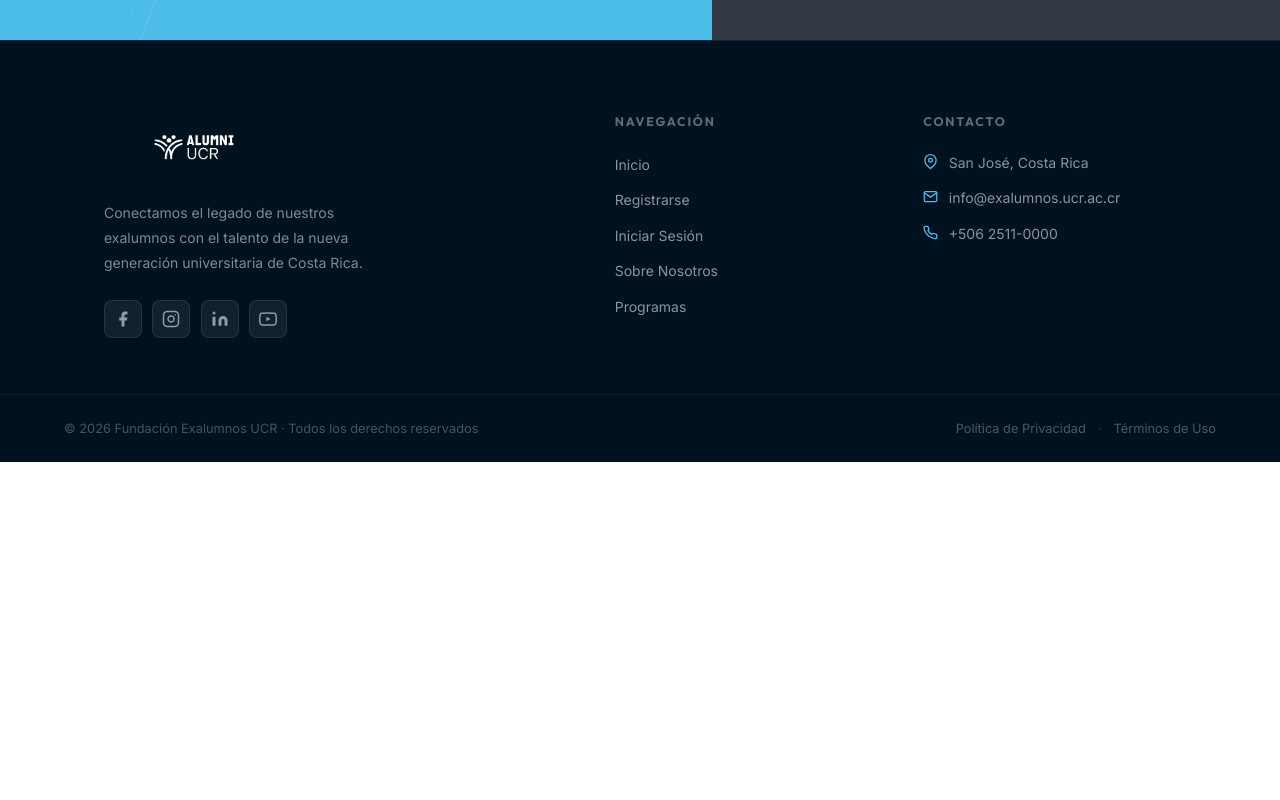
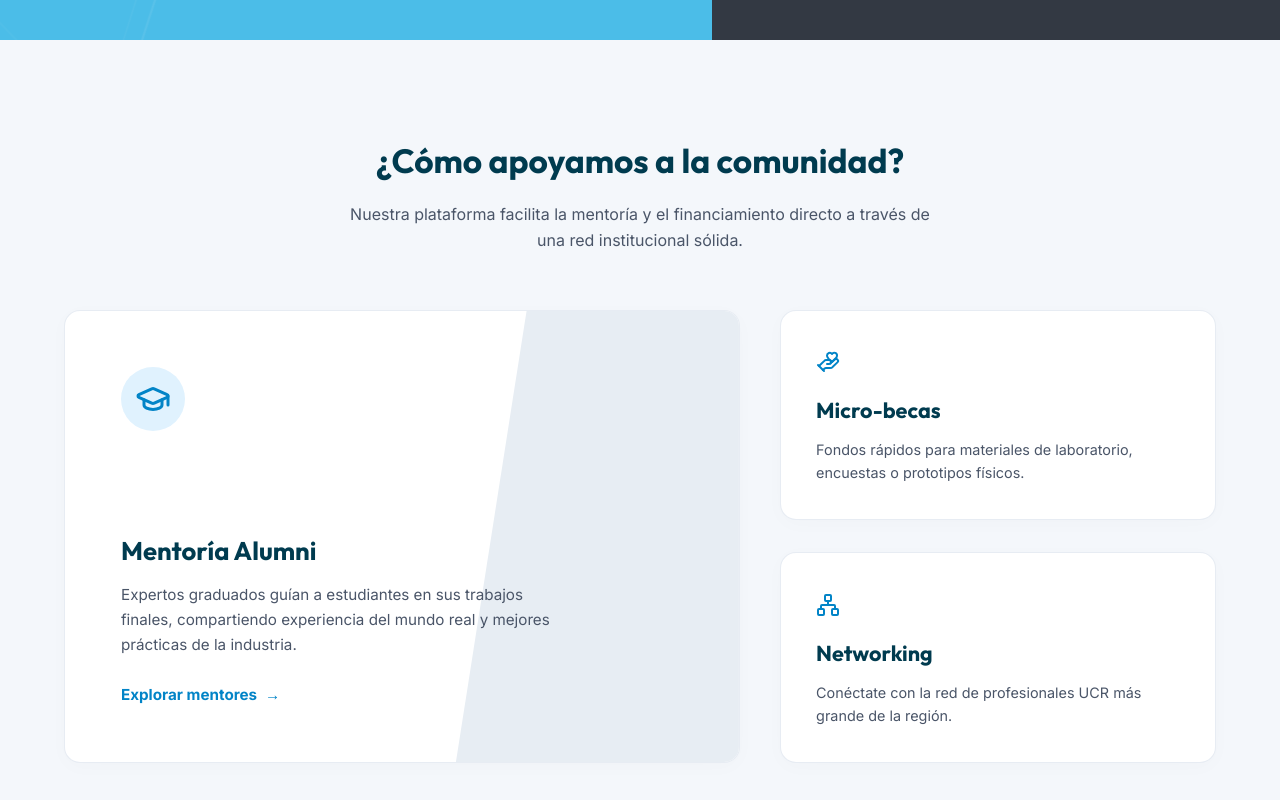
Before and after one commit to tayroarce-lab/exalumnos_ucr, a Next.js app: page / in a window 1280 px wide. Shown: the part 760-1560 px from the top of the page. Before the commit the page ends 1222 px from the top, so only its background shows below. Built offline with nearby package versions, Linux system fonts and the light colour scheme; grey boxes are pictures that could not be loaded.

Commit message:
parte final landing page

```diff
--- a/src/app/page.tsx
+++ b/src/app/page.tsx
@@ -1,6 +1,6 @@
 import Image from 'next/image';
 import Link from 'next/link';
-import { User } from 'lucide-react';
+import { User, GraduationCap, HandHeart, Network } from 'lucide-react';
 import logoUCR from '@/images/Logo_UCR.png';
 import fondoUCR from '@/images/UCRbackground.png';
 
@@ -15,9 +15,70 @@ export default function PaginaInicio() {
       <BarraNavegacion />
       <main>
         <SeccionHeroSplit />
+        <SeccionApoyoComunidad />
       </main>
       <Footer />
     </div>
+  );
+}
+
+function SeccionApoyoComunidad() {
+  return (
+    <section className="seccion-apoyo">
+      <div className="apoyo-cabecera">
+        <h2 className="apoyo-titulo">¿Cómo apoyamos a la comunidad?</h2>
+        <p className="apoyo-subtitulo">
+          Nuestra plataforma facilita la mentoría y el financiamiento directo a través de una red institucional sólida.
+        </p>
+      </div>
+
+      <div className="apoyo-cuadricula">
+        {/* Tarjeta Grande (Izquierda) */}
+        <div className="apoyo-tarjeta-grande">
+          <div className="apoyo-tarjeta-bg-shape" />
+          <div className="apoyo-tarjeta-contenido">
+            <div className="apoyo-icono-contenedor-grande">
+              <GraduationCap className="apoyo-icono-grande" size={36} />
+            </div>
+
+            <div className="apoyo-texto-grande">
+              <h3 className="apoyo-tarjeta-titulo-grande">Mentoría Alumni</h3>
+              <p className="apoyo-tarjeta-descripcion-grande">
+                Expertos graduados guían a estudiantes en sus trabajos finales, compartiendo experiencia del mundo real y mejores prácticas de la industria.
+              </p>
+              <Link href="/mentores" className="apoyo-enlace-grande">
+                Explorar mentores <span className="apoyo-flecha">→</span>
+              </Link>
+            </div>
+          </div>
+        </div>
+
+        {/* Columna Derecha */}
+        <div className="apoyo-columna-derecha">
+          {/* Tarjeta Micro-becas */}
+          <div className="apoyo-tarjeta-pequena">
+            <div className="apoyo-icono-contenedor-pequeno">
+              <HandHeart className="apoyo-icono-pequeno" size={24} />
+            </div>
+            <h3 className="apoyo-tarjeta-titulo-pequeno">Micro-becas</h3>
+            <p className="apoyo-tarjeta-descripcion-pequeno">
+              Fondos rápidos para materiales de laboratorio, encuestas o prototipos físicos.
+            </p>
+          </div>
+
+          {/* Tarjeta Networking */}
+          <div className="apoyo-tarjeta-pequena">
+            <div className="apoyo-icono-contenedor-pequeno">
+              <Network className="apoyo-icono-pequeno" size={24} />
+            </div>
+            <h3 className="apoyo-tarjeta-titulo-pequeno">Networking</h3>
+            <p className="apoyo-tarjeta-descripcion-pequeno">
+              Conéctate con la red de profesionales UCR más grande de la región.
+            </p>
+          </div>
+        </div>
+      </div>
+    </section>
   );
 }
 
@@ -187,7 +248,7 @@ function SeccionHeroSplit() {
 
         {/* Contenido Principal */}
         <h1 className="hero-titulo-split">
-          {"Fundación\nExalumnos UCR"}
+          {"Bienvenido a\nAlumni UCR"}
         </h1>
         <p className="hero-descripcion-split">
           Forjando puentes entre el legado y el futuro. Conectamos a miles de egresados con las nuevas generaciones de estudiantes para potenciar el crecimiento académico, profesional y social de nuestra comunidad universitaria.
--- a/src/styles/layout.css
+++ b/src/styles/layout.css
@@ -708,3 +708,230 @@ body {
     padding: 2.5rem 1.75rem;
   }
 }
+
+/* ── SECCIÓN APOYO A LA COMUNIDAD ── */
+.seccion-apoyo {
+  background-color: #F4F7FB;
+  padding: 6rem 4rem;
+  display: flex;
+  flex-direction: column;
+  align-items: center;
+  width: 100%;
+}
+
+.apoyo-cabecera {
+  text-align: center;
+  margin-bottom: 3.5rem;
+}
+
+.apoyo-titulo {
+  font-family: var(--fuente-titulo);
+  font-size: 2.1rem;
+  font-weight: 700;
+  color: #003B4F; /* matches UCR dark blue/emerald */
+  margin-bottom: 1rem;
+}
+
+.apoyo-subtitulo {
+  font-size: 1rem;
+  color: #4A5568;
+  max-width: 600px;
+  line-height: 1.6;
+  margin: 0 auto;
+}
+
+.apoyo-cuadricula {
+  display: grid;
+  grid-template-columns: 1.55fr 1fr;
+  gap: 2.5rem;
+  width: 100%;
+  max-width: 1200px;
+}
+
+/* Tarjeta Grande (Izquierda) */
+.apoyo-tarjeta-grande {
+  background: #FFFFFF;
+  border-radius: 16px;
+  border: 1px solid rgba(226, 232, 240, 0.8);
+  position: relative;
+  overflow: hidden;
+  padding: 3.5rem;
+  min-height: 380px;
+  box-shadow: 0 4px 20px rgba(0, 0, 0, 0.02);
+  transition: transform 0.3s cubic-bezier(0.16, 1, 0.3, 1), box-shadow 0.3s cubic-bezier(0.16, 1, 0.3, 1);
+}
+
+.apoyo-tarjeta-grande:hover {
+  transform: translateY(-4px);
+  box-shadow: 0 15px 35px rgba(0, 59, 79, 0.06);
+}
+
+.apoyo-tarjeta-bg-shape {
+  position: absolute;
+  top: 0;
+  right: 0;
+  bottom: 0;
+  width: 42%;
+  background-color: #E7EDF3;
+  clip-path: polygon(25% 0, 100% 0, 100% 100%, 0 100%);
+  z-index: 1;
+  pointer-events: none;
+}
+
+.apoyo-tarjeta-contenido {
+  position: relative;
+  z-index: 2;
+  height: 100%;
+  display: flex;
+  flex-direction: column;
+  justify-content: space-between;
+  gap: 5rem;
+}
+
+.apoyo-icono-contenedor-grande {
+  width: 64px;
+  height: 64px;
+  border-radius: 50%;
+  background-color: #E0F2FE;
+  display: flex;
+  align-items: center;
+  justify-content: center;
+  transition: background-color 0.3s ease, transform 0.3s ease;
+}
+
+.apoyo-icono-grande {
+  color: #0284C7;
+  transition: color 0.3s ease;
+}
+
+.apoyo-tarjeta-grande:hover .apoyo-icono-contenedor-grande {
+  background-color: #54BCEB;
+  transform: scale(1.05);
+}
+
+.apoyo-tarjeta-grande:hover .apoyo-icono-grande {
+  color: #FFFFFF;
+}
+
+.apoyo-tarjeta-titulo-grande {
+  font-family: var(--fuente-titulo);
+  font-size: 1.6rem;
+  font-weight: 700;
+  color: #003B4F;
+  margin-bottom: 0.75rem;
+}
+
+.apoyo-tarjeta-descripcion-grande {
+  color: #4A5568;
+  font-size: 0.95rem;
+  line-height: 1.65;
+  max-width: 430px;
+  margin-bottom: 1.5rem;
+}
+
+.apoyo-enlace-grande {
+  color: #0284C7;
+  text-decoration: none;
+  font-weight: 700;
+  font-size: 0.95rem;
+  display: inline-flex;
+  align-items: center;
+  gap: 0.5rem;
+  transition: color 0.2s ease;
+}
+
+.apoyo-enlace-grande:hover {
+  color: #0369A1;
+}
+
+.apoyo-enlace-grande:hover .apoyo-flecha {
+  transform: translateX(4px);
+}
+
+.apoyo-flecha {
+  transition: transform 0.2s ease;
+  display: inline-block;
+}
+
+/* Columna Derecha */
+.apoyo-columna-derecha {
+  display: flex;
+  flex-direction: column;
+  gap: 2rem;
+}
+
+.apoyo-tarjeta-pequena {
+  background: #FFFFFF;
+  border-radius: 16px;
+  border: 1px solid rgba(226, 232, 240, 0.8);
+  padding: 2.2rem;
+  box-shadow: 0 4px 20px rgba(0, 0, 0, 0.02);
+  transition: transform 0.3s cubic-bezier(0.16, 1, 0.3, 1), box-shadow 0.3s cubic-bezier(0.16, 1, 0.3, 1);
+  display: flex;
+  flex-direction: column;
+  gap: 0.75rem;
+}
+
+.apoyo-tarjeta-pequena:hover {
+  transform: translateY(-4px);
+  box-shadow: 0 15px 35px rgba(0, 59, 79, 0.06);
+}
+
+.apoyo-icono-contenedor-pequeno {
+  width: 32px;
+  height: 32px;
+  display: flex;
+  align-items: center;
+  justify-content: start;
+  margin-bottom: 0.25rem;
+}
+
+.apoyo-icono-pequeno {
+  color: #0284C7;
+  transition: color 0.3s ease, transform 0.3s ease;
+}
+
+.apoyo-tarjeta-pequena:hover .apoyo-icono-pequeno {
+  color: #54BCEB;
+  transform: scale(1.1);
+}
+
+.apoyo-tarjeta-titulo-pequeno {
+  font-family: var(--fuente-titulo);
+  font-size: 1.35rem;
+  font-weight: 700;
+  color: #003B4F;
+}
+
+.apoyo-tarjeta-descripcion-pequeno {
+  color: #4A5568;
+  font-size: 0.9rem;
+  line-height: 1.6;
+}
+
+/* RESPONSIVIDAD SECCIÓN APOYO */
+@media (max-width: 1024px) {
+  .apoyo-cuadricula {
+    grid-template-columns: 1fr;
+    gap: 2rem;
+  }
+  .seccion-apoyo {
+    padding: 4rem 2rem;
+  }
+}
+
+@media (max-width: 640px) {
+  .apoyo-tarjeta-grande {
+    padding: 2rem;
+    min-height: auto;
+  }
+  .apoyo-tarjeta-bg-shape {
+    display: none;
+  }
+  .apoyo-tarjeta-contenido {
+    gap: 2.5rem;
+  }
+  .apoyo-titulo {
+    font-size: 1.8rem;
+  }
+}
```
